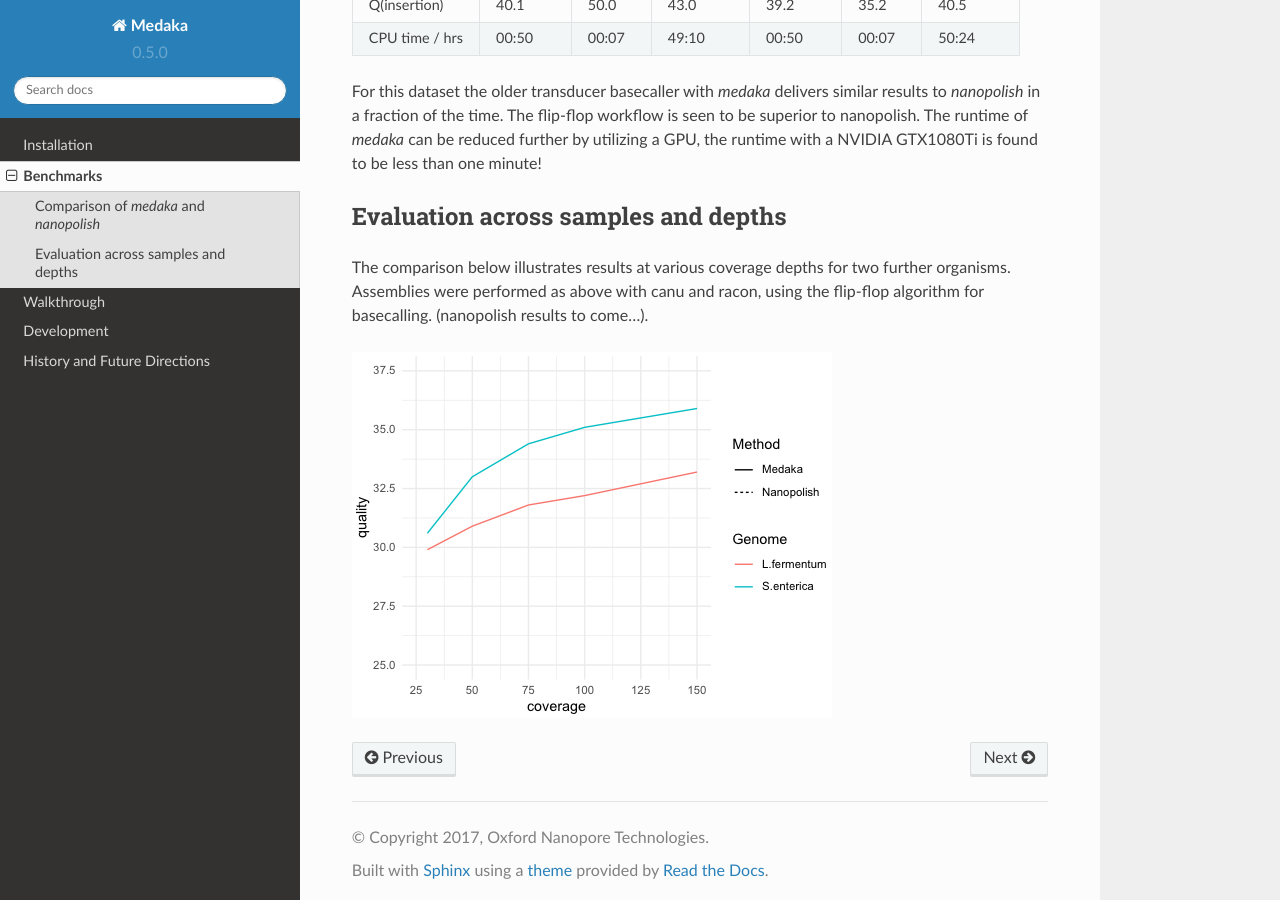
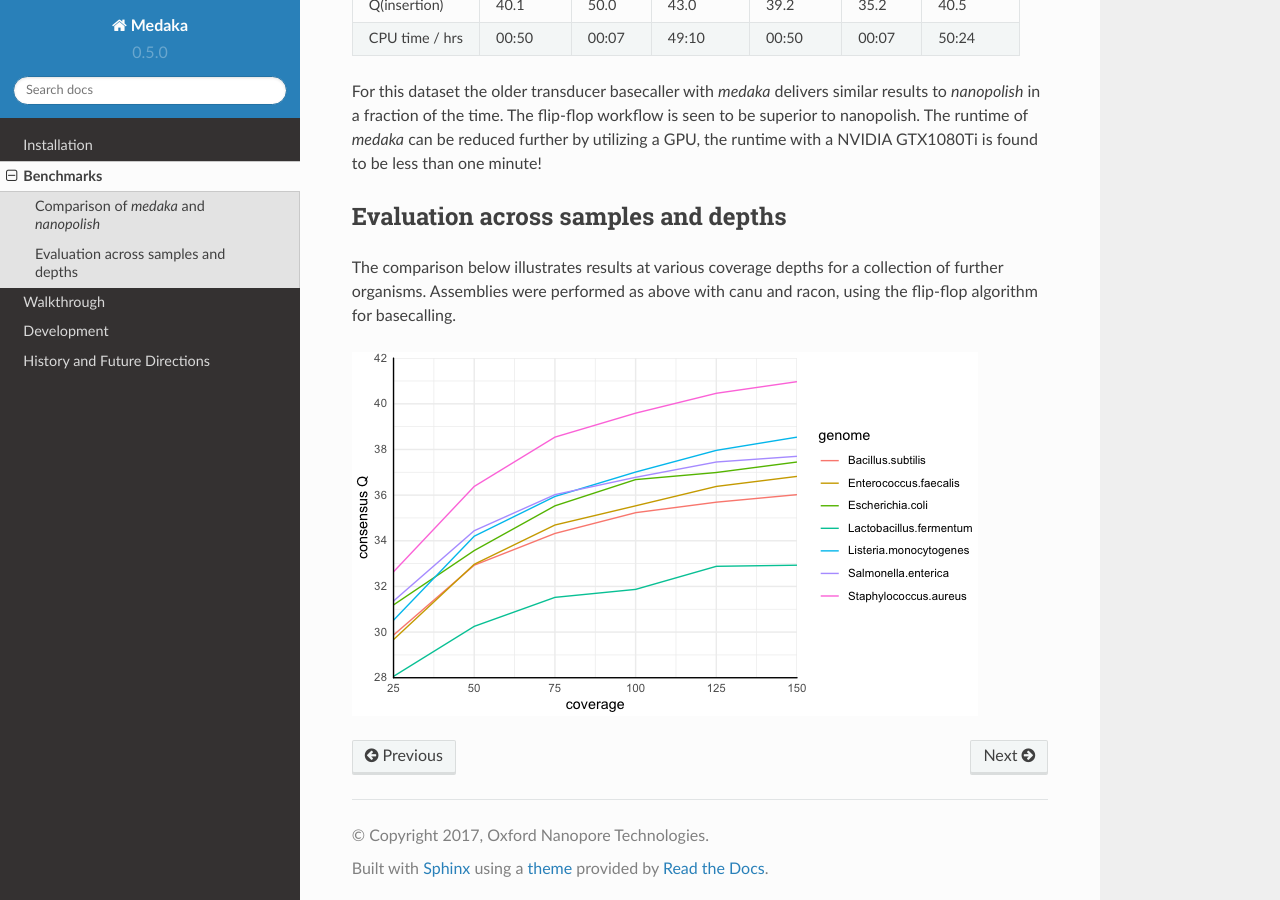
Before and after one commit to nanoporetech/medaka, a Sphinx documentation site: the page built from docs/benchmarks.rst, in a window 1280 px wide and 900 px high, scrolled down 777 px. Built offline with Sphinx 7.4.7 and the Read the Docs theme 2.0.0, drawn with Linux system fonts in a browser that asks for light colours; pages that are not in the unit, such as notebooks, are missing from menus.

Commit message:
Change benchmark text

```diff
--- a/docs/benchmarks.rst
+++ b/docs/benchmarks.rst
@@ -52,8 +52,8 @@ to be less than one minute!
 Evaluation across samples and depths
 ------------------------------------
 
-The comparison below illustrates results at various coverage depths for two further
-organisms. Assemblies were performed as above with canu and racon, using the flip-flop
-algorithm for basecalling. (nanopolish results to come...).
+The comparison below illustrates results at various coverage depths for a
+collection of further organisms. Assemblies were performed as above with
+canu and racon, using the flip-flop algorithm for basecalling.
 
 .. image:: images/cov_acc.png
```
Also changed, not shown: docs/images/cov_acc.png.
